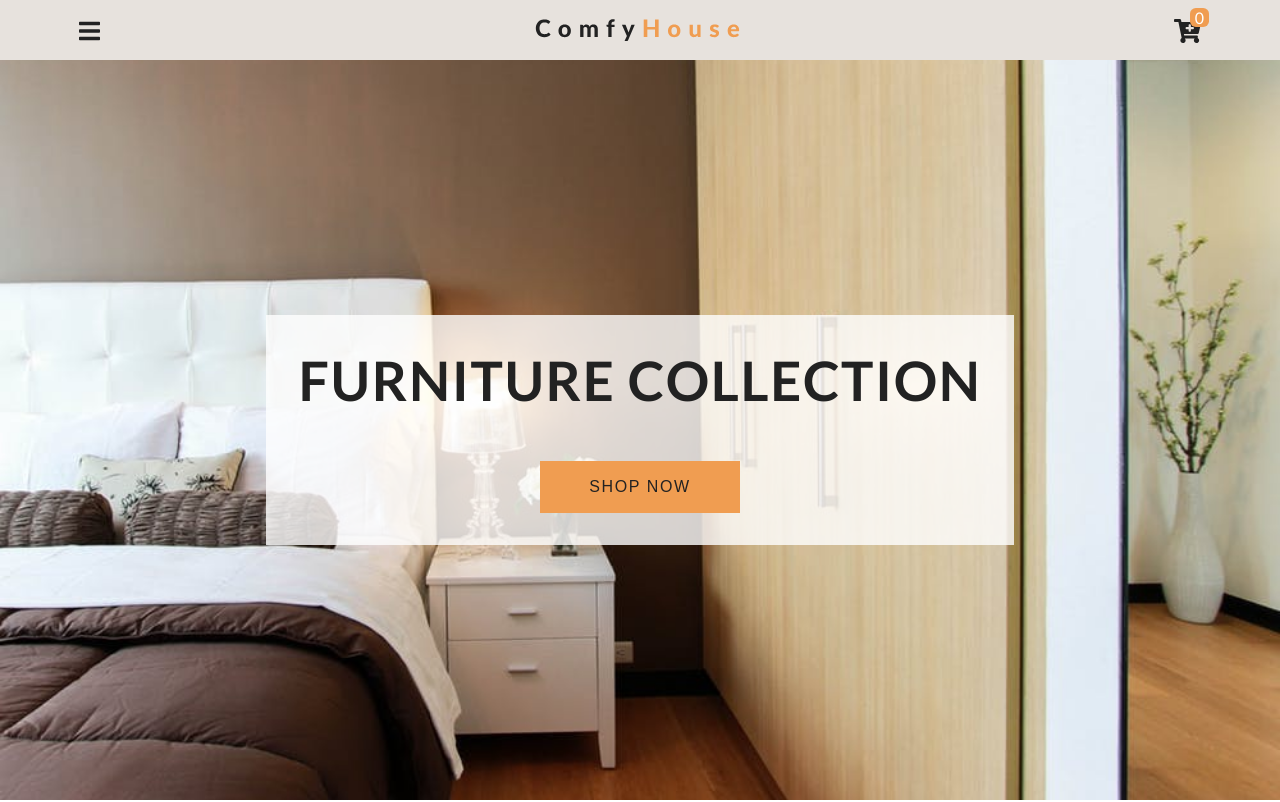
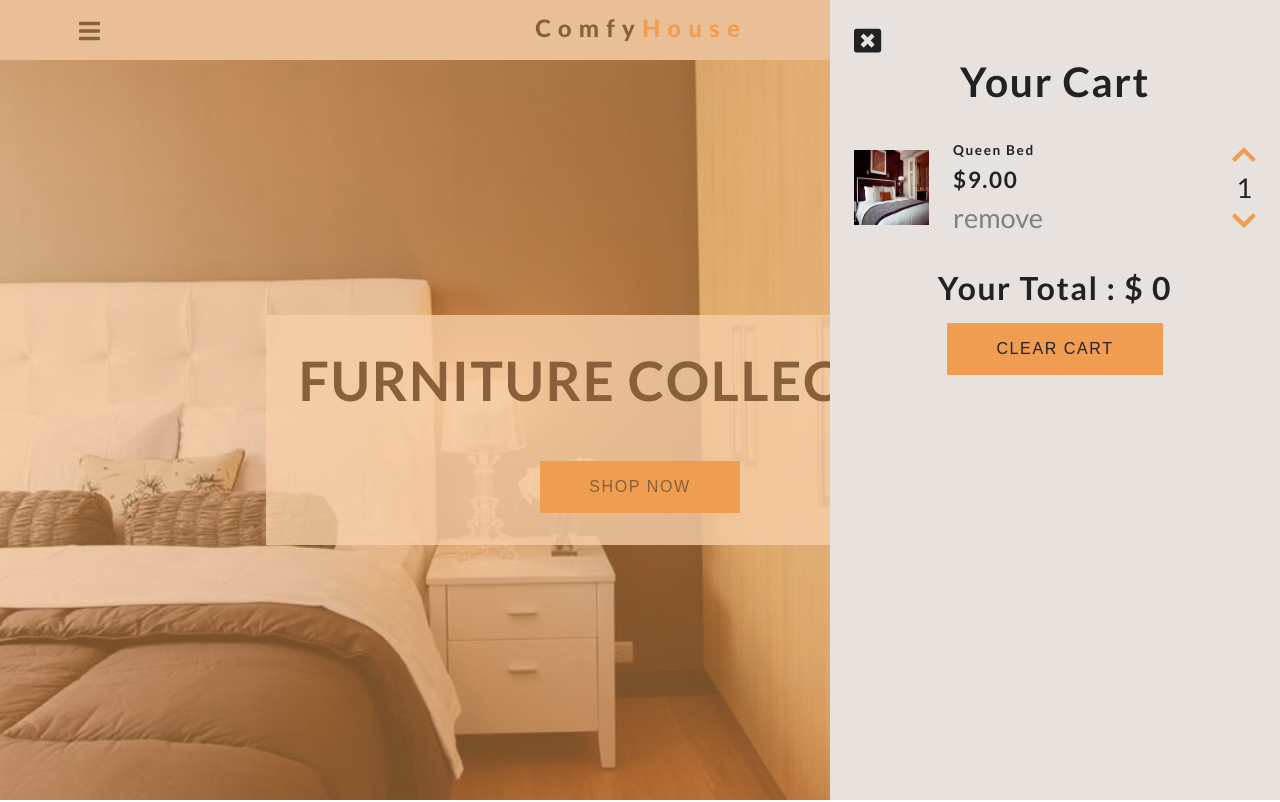
Before and after one commit to mina-adibe/comfy-house-JS-pure, a plain HTML site: page index.html in a window 1280 px wide. Shown: the top 802 px of the page. Drawn offline with Linux system fonts and the light colour scheme.

Commit message:
finish cart-items

```diff
--- a/index.html
+++ b/index.html
@@ -59,6 +59,39 @@
       </div>
     </section>
     <!--end of products   -->
+
+    <!-- cart -->
+    <div class="cart-overlay">
+      <div class="cart">
+        <span class="close-cart">
+          <i class="fas fa-window-close"></i>
+          <h2>your cart</h2>
+          <div class="cart-content">
+            <!-- cart item -->
+            <div class="cart-item">
+              <img src="./images/product-1.jpeg" alt="product" />
+              <div>
+                <h4>queen bed</h4>
+                <h5>$9.00</h5>
+                <span class="remove-item">remove</span>
+              </div>
+              <div>
+                <i class="fas fa-chevron-up"></i>
+                <p class="item-amount">1</p>
+                <i class="fas fa-chevron-down"></i>
+              </div>
+            </div>
+
+            <!-- end of cart item -->
+          </div>
+          <div class="cart-footer">
+            <h3>your total : $ <span class="cart-total">0 </span></h3>
+            <button class="clear-cart banner-btn">clear cart</button>
+          </div>
+        </span>
+      </div>
+    </div>
+    <!-- end cart -->
     <script src="./app.js"></script>
   </body>
 </html>
--- a/styles.css
+++ b/styles.css
@@ -166,3 +166,97 @@ body {
 }
 
 /* ---------------End of Products ---------------- */
+/* --------------- Cart ---------------- */
+.cart-overlay {
+  position: fixed;
+  top: 0;
+  right: 0;
+  width: 100%;
+  height: 100%;
+  transition: var(--mainTransition);
+  background: rgb(240, 157, 81, 0.5);
+  z-index: 2;
+  /* visibility: hidden; */
+}
+.cart {
+  position: fixed;
+  top: 0;
+  right: 0;
+  width: 100%;
+  height: 100%;
+  overflow: scroll;
+  z-index: 3;
+  background: rgb(231, 226, 221);
+  padding: 1.5rem;
+  transition: var(--mainTransition);
+  /* transform: translateX(100%); */
+}
+.showCart {
+  transform: translateX(0);
+}
+.transparentBcg {
+  visibility: visible;
+}
+@media screen and (min-width: 768px) {
+  .cart {
+    width: 30vw;
+    min-width: 450px;
+  }
+}
+
+.close-cart {
+  font-size: 1.7rem;
+  cursor: pointer;
+}
+.cart h2 {
+  text-transform: capitalize;
+  text-align: center;
+  letter-spacing: var(--mainSpacing);
+  margin-bottom: 2rem;
+}
+/*---------- Cart Item -------------------- */
+.cart-item {
+  display: grid;
+  align-items: center;
+  grid-template-columns: auto 1fr auto;
+  grid-column-gap: 1.5rem;
+  margin: 1.5rem 0;
+}
+.cart-item img {
+  width: 75px;
+  height: 75px;
+}
+.cart-item h4 {
+  font-size: 0.85rem;
+  text-transform: capitalize;
+  letter-spacing: var(--mainSpacing);
+}
+.cart-item h5 {
+  margin: 0.5rem 0;
+  letter-spacing: var(--mainSpacing);
+}
+.item-amount {
+  text-align: center;
+}
+.remove-item {
+  color: grey;
+  cursor: pointer;
+}
+.fa-chevron-up,
+.fa-chevron-down {
+  color: var(--primaryColor);
+  cursor: pointer;
+}
+/*---------- End of Cart Item -------------------- */
+
+.cart-footer {
+  margin-top: 2rem;
+  letter-spacing: var(--mainSpacing);
+  text-align: center;
+}
+.cart-footer h3 {
+  text-transform: capitalize;
+  margin-bottom: 1rem;
+}
+
+/* --------------- End of Cart ---------------- */
```
